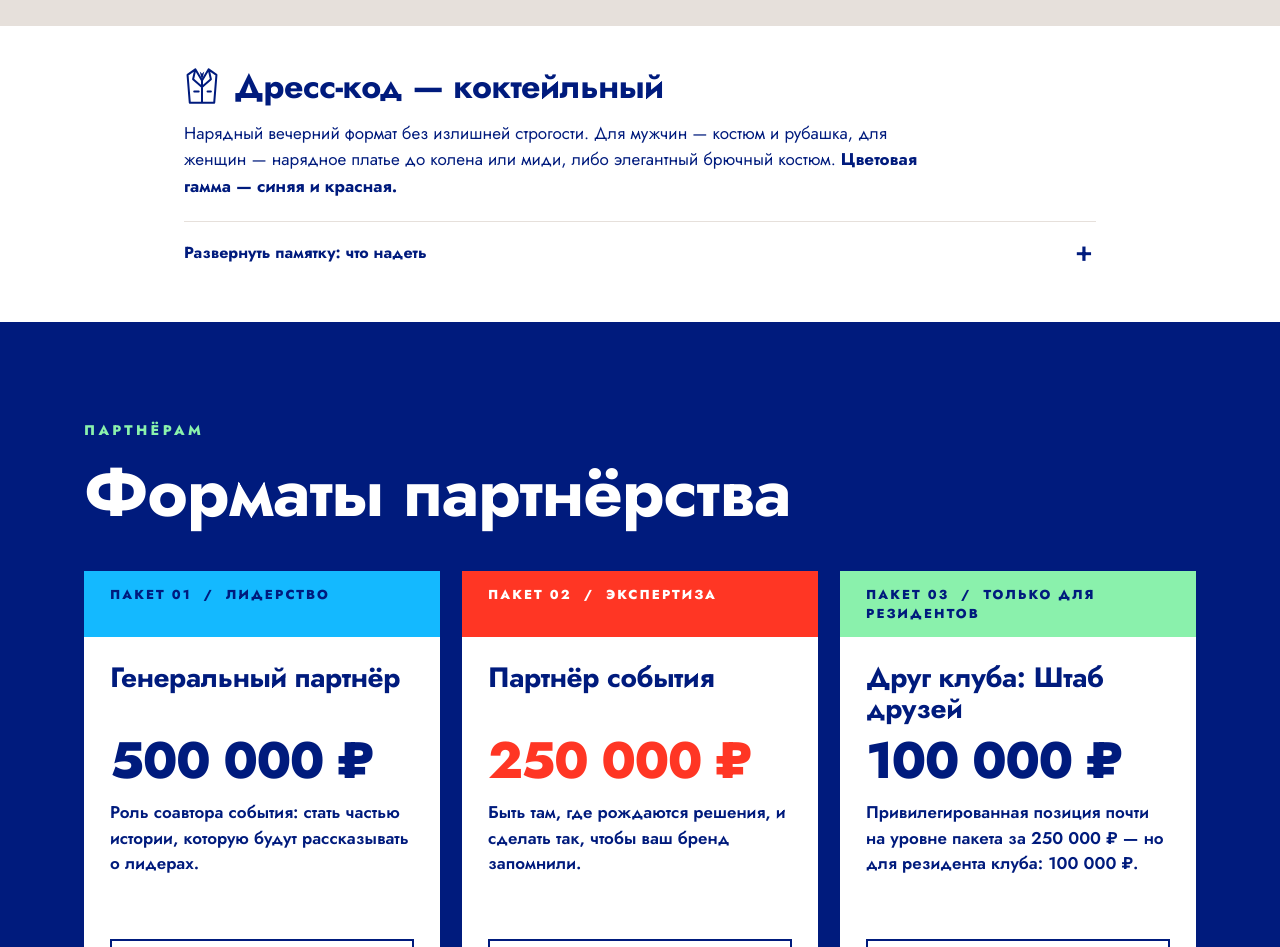
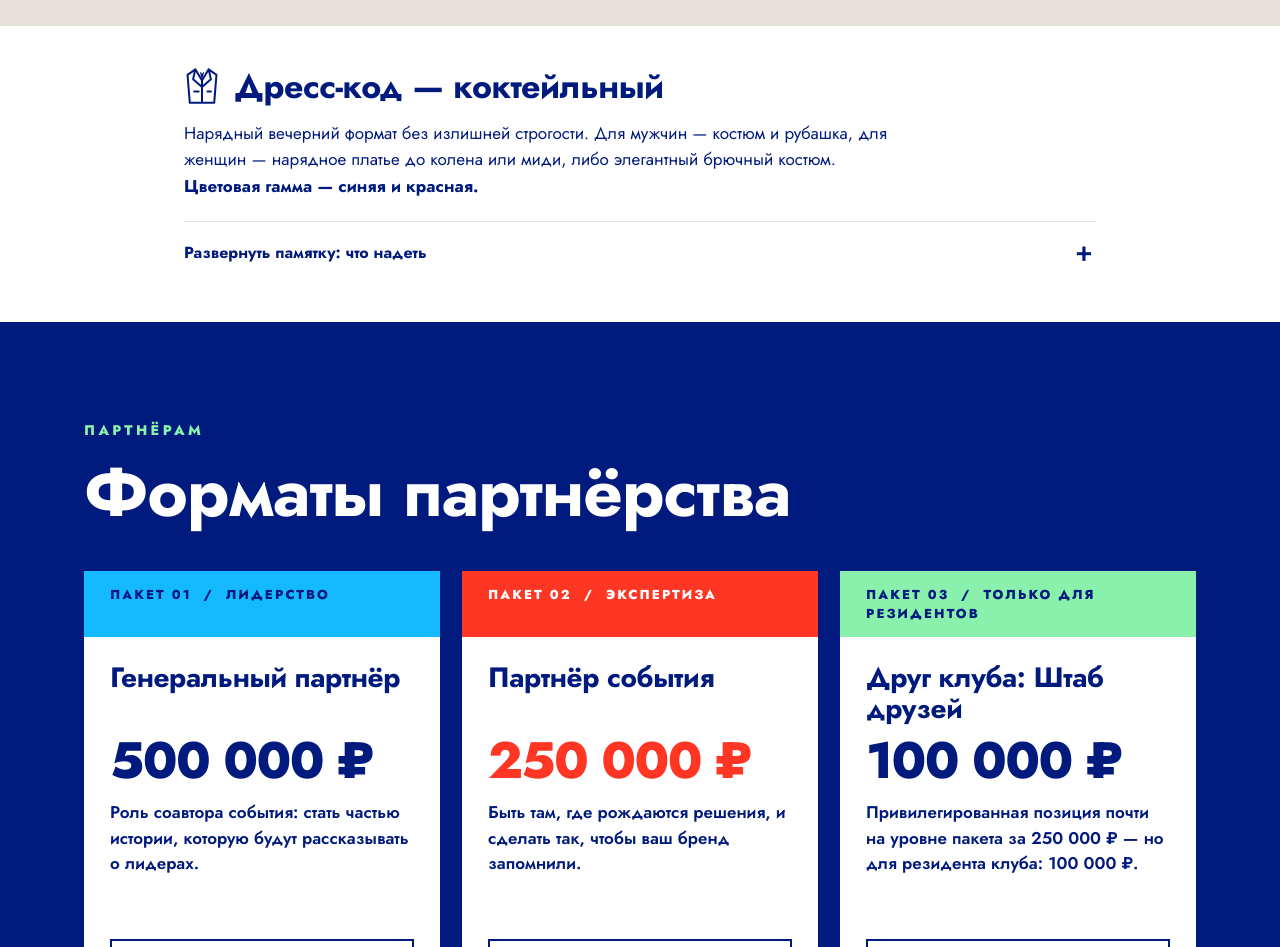
Before and after one commit to kyznetcovm-hub/kodrosta-site, a plain HTML site: page premiya.html in a window 1280 px wide. Shown: the part 9420-10367 px from the top of the page. Drawn offline with Linux system fonts and the light colour scheme; no server answers.

Commit message:
Премия: цветовая гамма на отдельной строке

```diff
--- a/premiya.html
+++ b/premiya.html
@@ -377,7 +377,7 @@
   <section class="p-dresscode" id="dress-code" aria-labelledby="dress-code-title">
     <div class="container">
       <h2 id="dress-code-title"><svg class="p-dresscode-icon" viewBox="0 0 32 36" fill="none" stroke="currentColor" stroke-width="1.8" stroke-linecap="round" stroke-linejoin="round" aria-hidden="true"><path d="m10 3-7 5 2 25h22l2-25-7-5M10 3l6 10 6-10M10 3l-2 9 8 7 8-7-2-9M16 13v20M9 23h4M21 23h3"/><path d="m14 5 2 2 2-2-2 8Z" fill="currentColor" stroke="none"/></svg><span>Дресс-код — коктейльный</span></h2>
-      <p class="p-dresscode-intro">Нарядный вечерний формат без излишней строгости. Для мужчин — костюм и рубашка, для женщин — нарядное платье до колена или миди, либо элегантный брючный костюм. <strong>Цветовая гамма — синяя и красная.</strong></p>
+      <p class="p-dresscode-intro">Нарядный вечерний формат без излишней строгости. Для мужчин — костюм и рубашка, для женщин — нарядное платье до колена или миди, либо элегантный брючный костюм.<br><strong>Цветовая гамма — синяя и красная.</strong></p>
       <details class="p-dresscode-details">
         <summary><span class="p-dresscode-show">Развернуть памятку: что надеть</span><span class="p-dresscode-hide">Свернуть памятку</span></summary>
         <div class="p-dresscode-guide">
```
